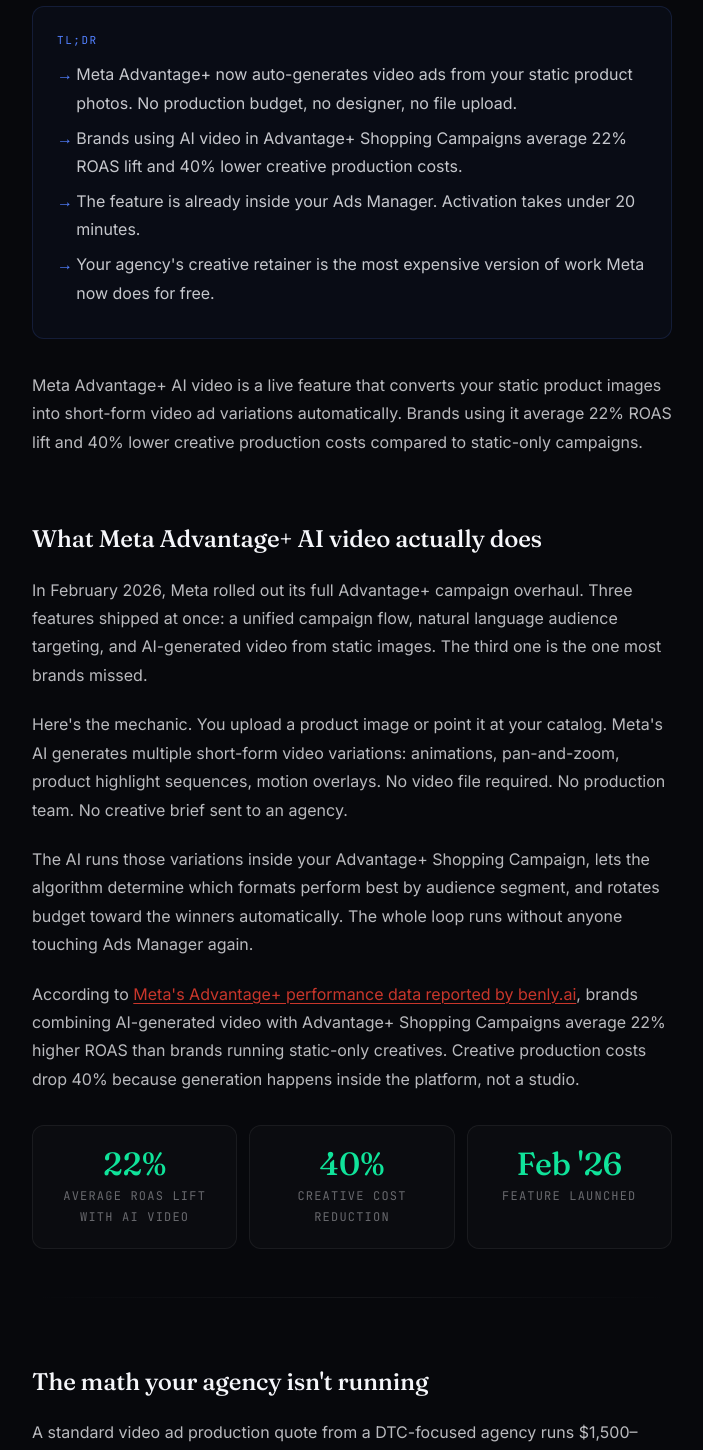
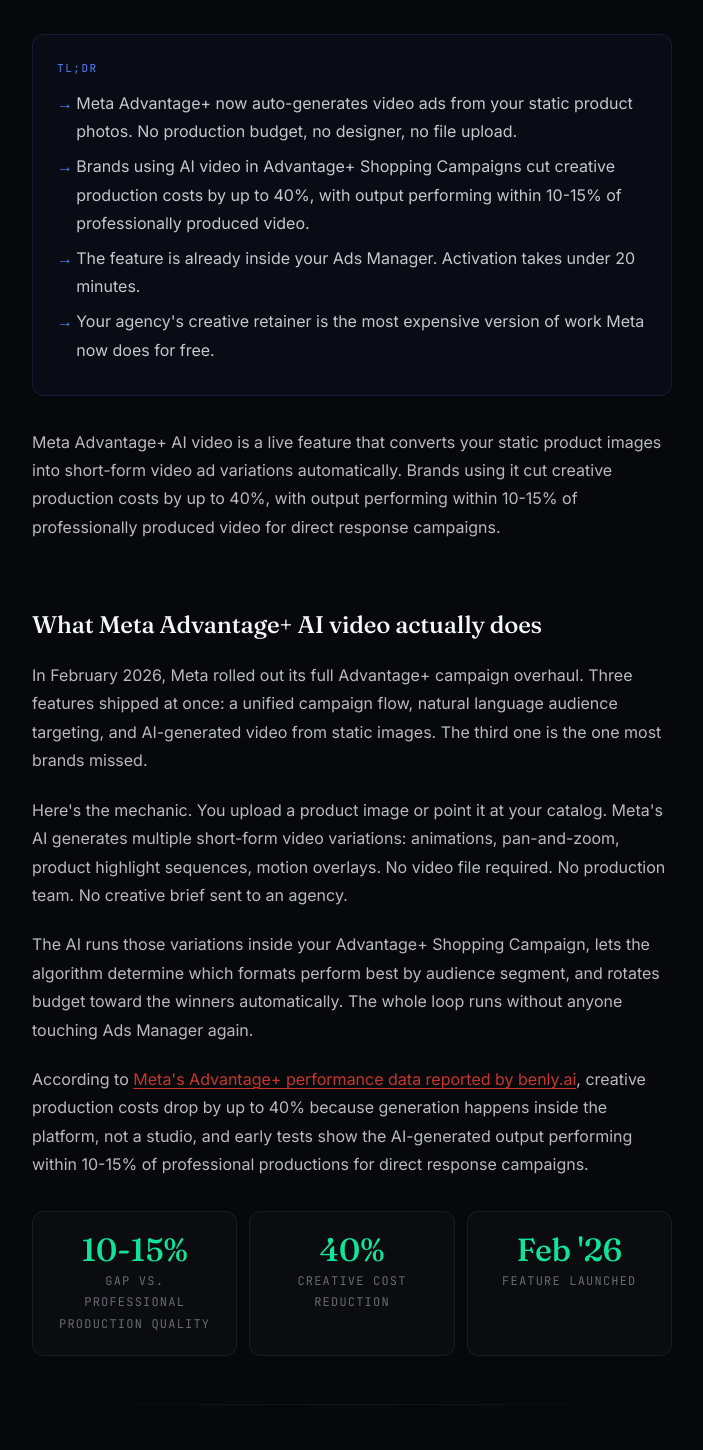
Before and after one commit to dustyboy-23/ventiscale-site, a Next.js app: page /blog/meta-advantage-plus-ai-video-ads-2026 in a window 1280 px wide. Shown: the part 1049-2499 px from the top of the page, without its empty margins (288-991 px from the left). Built offline with nearby package versions, Linux system fonts and the light colour scheme; no server answers.

Commit message:
Blog sweep 2B: verify-and-fix (batch 9)

```diff
--- a/app/(marketing)/blog/meta-advantage-plus-ai-video-ads-2026/page.tsx
+++ b/app/(marketing)/blog/meta-advantage-plus-ai-video-ads-2026/page.tsx
@@ -6,11 +6,11 @@
 export const metadata = {
   title: "Your agency charges $3K per video. Meta AI makes them from photos. | Venti Scale",
   description:
-    "Meta Advantage+ generates video ads from product photos. Brands see 40% lower creative costs and 22% ROAS lift. Here's how to turn it on in 20 minutes.",
+    "Meta Advantage+ generates video ads from product photos, cutting creative costs up to 40%. Here's how to turn it on in 20 minutes.",
   openGraph: {
     title: "Your agency charges $3K per video. Meta AI makes them from photos.",
     description:
-      "Meta Advantage+ generates video ads from product photos. Brands see 40% lower creative costs and 22% ROAS lift. Here's how to turn it on in 20 minutes.",
+      "Meta Advantage+ generates video ads from product photos, cutting creative costs up to 40%. Here's how to turn it on in 20 minutes.",
     url: "https://www.ventiscale.com/blog/meta-advantage-plus-ai-video-ads-2026",
     type: "article",
     images: [
@@ -26,7 +26,7 @@
     card: "summary_large_image" as const,
     title: "Your agency charges $3K per video. Meta AI makes them from photos.",
     description:
-      "Meta Advantage+ generates video ads from product photos. Brands see 40% lower creative costs and 22% ROAS lift. Here's how to turn it on in 20 minutes.",
+      "Meta Advantage+ generates video ads from product photos, cutting creative costs up to 40%. Here's how to turn it on in 20 minutes.",
     images: ["https://www.ventiscale.com/blog/meta-ai-video-ads-2026.jpg"],
   },
 };
@@ -35,7 +35,7 @@
 const TITLE =
   "Your agency charges $3K per video. Meta AI makes them from photos.";
 const DESCRIPTION =
-  "Meta Advantage+ generates video ads from product photos. Brands see 40% lower creative costs and 22% ROAS lift. Here's how to turn it on in 20 minutes.";
+  "Meta Advantage+ generates video ads from product photos, cutting creative costs up to 40%. Here's how to turn it on in 20 minutes.";
 const DATE = "2026-06-04";
 const IMAGE = "/blog/meta-ai-video-ads-2026.jpg";
 const IMAGE_URL = `https://www.ventiscale.com${IMAGE}`;
@@ -51,7 +51,7 @@
   },
   {
     q: "Does Meta AI video actually improve ROAS?",
-    a: "Yes. Brands using AI-generated video in Advantage+ Shopping Campaigns average 22% higher ROAS compared to static-only campaigns, according to Meta data reported by benly.ai. The improvement comes from Meta's algorithm optimizing across more format variation.",
+    a: "Early testing shows AI-generated video performs within 10-15% of professional productions for direct response campaigns, per Meta data reported by benly.ai, while cutting creative production costs by up to 40%. The value is less about beating professional video on performance and more about matching it at a fraction of the cost and time, which lets you run far more format variation.",
   },
   {
     q: "Can you use Meta AI video with any campaign type?",
@@ -176,7 +176,8 @@
             Meta Advantage+ has been automatically generating video ads from static
             product images since February 2026. It&apos;s free inside Ads Manager. It
             ships with no production budget, no video file, no design brief. Brands
-            running it average 22% higher ROAS and 40% lower creative costs.
+            running it cut creative production costs by up to 40%, with output
+            performing within 10-15% of professionally produced video.
           </p>
           <p>
             Most agencies haven&apos;t set it up. Most brands don&apos;t know it exists.
@@ -190,8 +191,9 @@
                 photos. No production budget, no designer, no file upload.
               </li>
               <li>
-                Brands using AI video in Advantage+ Shopping Campaigns average 22% ROAS
-                lift and 40% lower creative production costs.
+                Brands using AI video in Advantage+ Shopping Campaigns cut creative
+                production costs by up to 40%, with output performing within
+                10-15% of professionally produced video.
               </li>
               <li>
                 The feature is already inside your Ads Manager. Activation takes under 20
@@ -207,8 +209,8 @@
           <p>
             Meta Advantage+ AI video is a live feature that converts your static product
             images into short-form video ad variations automatically. Brands using it
-            average 22% ROAS lift and 40% lower creative production costs compared to
-            static-only campaigns.
+            cut creative production costs by up to 40%, with output performing within
+            10-15% of professionally produced video for direct response campaigns.
           </p>
 
           <h2>What Meta Advantage+ AI video actually does</h2>
@@ -239,16 +241,16 @@
             >
               Meta&apos;s Advantage+ performance data reported by benly.ai
             </a>
-            , brands combining AI-generated video with Advantage+ Shopping Campaigns
-            average 22% higher ROAS than brands running static-only creatives. Creative
-            production costs drop 40% because generation happens inside the platform, not
-            a studio.
+            , creative production costs drop by up to 40% because generation
+            happens inside the platform, not a studio, and early tests show
+            the AI-generated output performing within 10-15% of professional
+            productions for direct response campaigns.
           </p>
 
           <div className="blog-stat-row">
             <div className="blog-stat">
-              <div className="stat-number">22%</div>
-              <div className="stat-label">Average ROAS lift with AI video</div>
+              <div className="stat-number">10-15%</div>
+              <div className="stat-label">Gap vs. professional production quality</div>
             </div>
             <div className="blog-stat">
               <div className="stat-number">40%</div>
@@ -273,8 +275,8 @@
             One home goods brand was paying $2,200/month for 8 video creatives. After
             activating Meta AI video and redirecting that budget to media spend, they were
             running 60+ video variations per month and added 20% more fuel to the ads
-            that were already making money. Factor in the 22% ROAS improvement from
-            format optimization and the total return flipped fast.
+            that were already making money. Factor in the extra format-testing
+            volume the AI made possible and the total return flipped fast.
           </p>
           <p>
             The pattern I keep seeing: brands treat creative production as a fixed cost.
@@ -297,7 +299,9 @@
             <Link href="/blog/meta-advantage-plus-creative-volume">
               how Advantage+ needs creative volume to optimize
             </Link>
-            . The algorithm performs best with 300-1,000 variations. Static-only
+            . The algorithm scales its testing budget with spend level, and
+            most brands running meaningful ad budgets need well beyond the
+            10-20 assets that suffice at the entry level. Static-only
             campaigns cap out fast. AI-generated video solves the volume problem without
             a proportional cost increase.
           </p>
```
